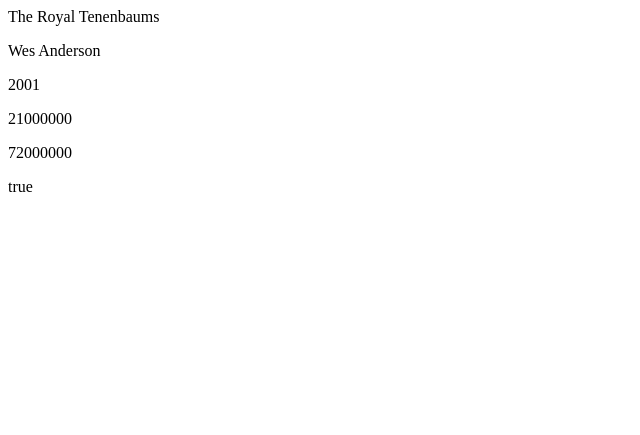
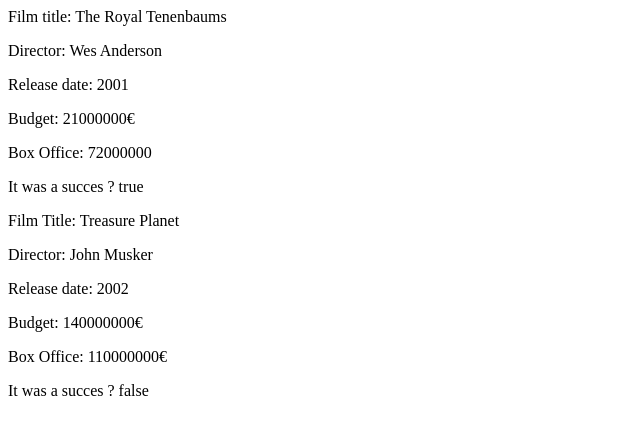
Before and after one commit to Tank07/php-oop-1, a PHP site: page / in a window 1280 px wide. Shown: the top 435 px of the page, without its empty margins (0-640 px from the left). Run offline with PHP 8.4, Linux system fonts and the light colour scheme.

Commit message:
Esercizio finito

```diff
--- a/index.php
+++ b/index.php
@@ -16,6 +16,7 @@ class Movie {
   public $budget;
   public $boxoffice;
   public $guadagno;
+  public $gains;
 
   //Costruttore
   public function __construct($_title, $_director, $_releasedate, $_budget, $_boxoffice){
@@ -26,27 +27,39 @@ class Movie {
     $this -> boxoffice = $_boxoffice;
   }
 
-  //funzione
+  //Funzione
   public function setGuadagno(){
     if($this -> boxoffice > $this -> budget) {
         $this->guadagno = "true";
     }
+    else{
+      $this->guadagno = "false";
+    }
   }
 
   //Funzione di stampa
-  public function getGuadagno( ){
+  public function getGuadagno(){
     return $this -> guadagno;
   }
+
+  public function setGain( $boxoffice, $budget ){
+    $gains = $boxoffice - $budget;
+    }
+
+  public function getGain(){
+    return $this -> gains;
+  }
+
 }
 
-//istanziamento
+//Istanziamento
 $Tenenbaum = new Movie("The Royal Tenenbaums", "Wes Anderson", 2001 , 21000000 , 72000000 );
 
-echo "<p>". $Tenenbaum -> title ."</p>";
-echo "<p>". $Tenenbaum -> director ."</p>";
-echo "<p>". $Tenenbaum -> releasedate ."</p>";
-echo "<p>". $Tenenbaum -> budget ."</p>";
-echo "<p>". $Tenenbaum -> boxoffice ."</p>";
+echo "<p> Film title: ". $Tenenbaum -> title ."</p>";
+echo "<p> Director: ". $Tenenbaum -> director ."</p>";
+echo "<p> Release date: ". $Tenenbaum -> releasedate ."</p>";
+echo "<p> Budget: ". $Tenenbaum -> budget ."€</p>";
+echo "<p> Box Office: ". $Tenenbaum -> boxoffice ."</p>";
 
 //Stampa funzioni
 
@@ -56,8 +69,27 @@ echo "<p>" . $Tenenbaum -> setGuadagno() . "</p>";
 // echo "<p>" . $Tenenbaum -> guadagno . "</p>";
 
 // Risolto conversione Booleano
-// var_dump($Tenenbaum -> getGuadagno()) ;
+// var_dump($Tenenbaum -> getGuadagno());
 
-echo "<p>" . $Tenenbaum -> getGuadagno() . "</p>";
+echo "<p> It was a succes ? " . $Tenenbaum -> getGuadagno() . "</p>";
+
+
+echo "<p>" . $Tenenbaum -> setGain($Tenenbaum -> boxoffice, $Tenenbaum -> budget) . "</p>";
+
+echo "<p>" . $Tenenbaum -> getGain() . "</p>";
+
+//Funzioni secondo object
+
+$TreasurePlanet = new Movie("Treasure Planet", "John Musker", 2002 , 140000000 , 110000000 );
+
+echo "<p> Film Title: ". $TreasurePlanet -> title ."</p>";
+echo "<p> Director: ". $TreasurePlanet -> director ."</p>";
+echo "<p> Release date: ". $TreasurePlanet -> releasedate ."</p>";
+echo "<p> Budget: ". $TreasurePlanet -> budget ."€</p>";
+echo "<p> Box Office: ". $TreasurePlanet -> boxoffice ."€</p>";
+
+echo "<p>" . $TreasurePlanet -> setGuadagno() . "</p>";
+
+echo "<p> It was a succes ? " . $TreasurePlanet -> getGuadagno() . "</p>";
 
 ?>
```
